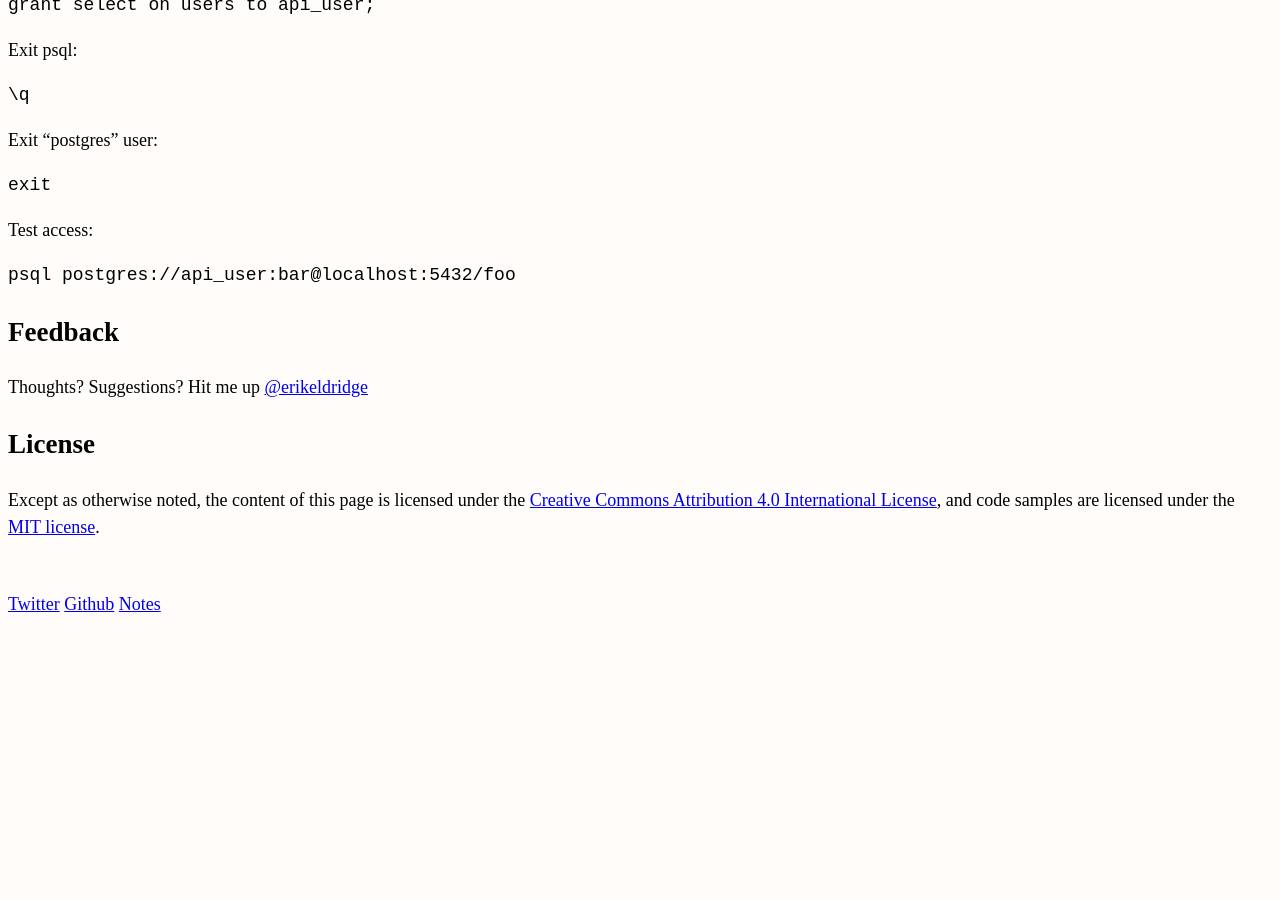
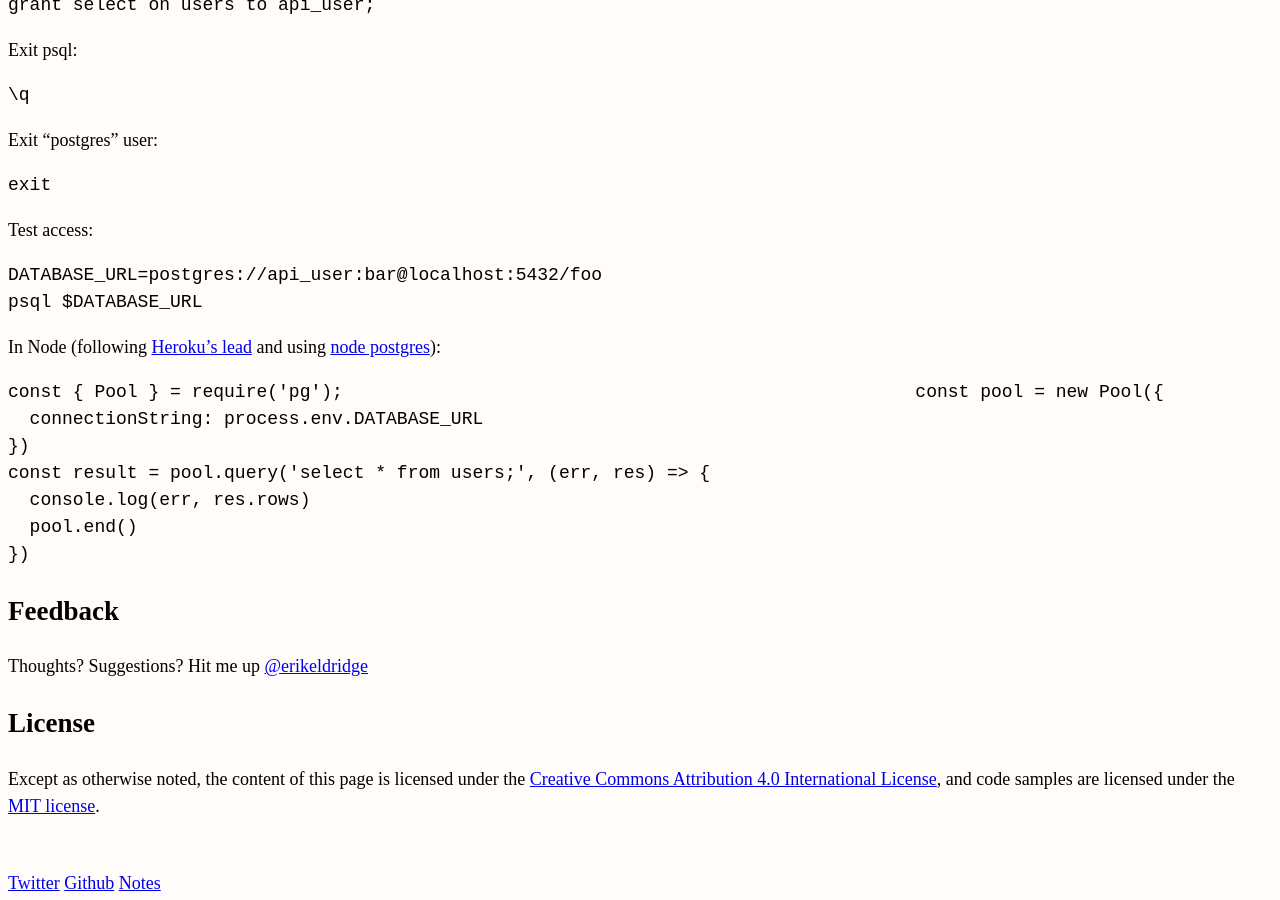
Before and after one commit to erikeldridge/erikeldridge.github.com, a Jekyll site: the page built from _posts/2018-04-15-persistence.md, in a window 1280 px wide and 900 px high, scrolled down 985 px. Built offline with Jekyll 4.4.1, drawn with Linux system fonts in a browser that asks for light colours; nearby versions of some CDN libraries; before the commit the page ends 1606 px from its top, so only the background shows below that.

Commit message:
Update from Forestry.io - 2018-04-15-persistence.md

```diff
--- a/_posts/2018-04-15-persistence.md
+++ b/_posts/2018-04-15-persistence.md
@@ -1,11 +1,13 @@
 ---
 title: "Persistence \U0001F3E6"
 layout: post
-date: 2018-04-15 00:00:00 +0000
+date: 2018-04-16 00:04:30 -0700
 tags:
 - toolkit
 - postgres
 - ubuntu
+- node
+- heroku
 ---
 Once we have a [compute](compute) layer to execute code, we need a persistence layer to persist state.
 
@@ -58,4 +60,15 @@ Exit "postgres" user:
 
 Test access:
 
-	psql postgres://api_user:bar@localhost:5432/foo
+	DATABASE_URL=postgres://api_user:bar@localhost:5432/foo
+	psql $DATABASE_URL
+
+In Node (following [Heroku's lead](https://devcenter.heroku.com/articles/getting-started-with-nodejs#provision-a-database) and using [node postgres](https://node-postgres.com/features/queries)):
+
+    const { Pool } = require('pg');                                                     const pool = new Pool({
+      connectionString: process.env.DATABASE_URL
+    })
+    const result = pool.query('select * from users;', (err, res) => {
+      console.log(err, res.rows)
+      pool.end()
+    })
```
